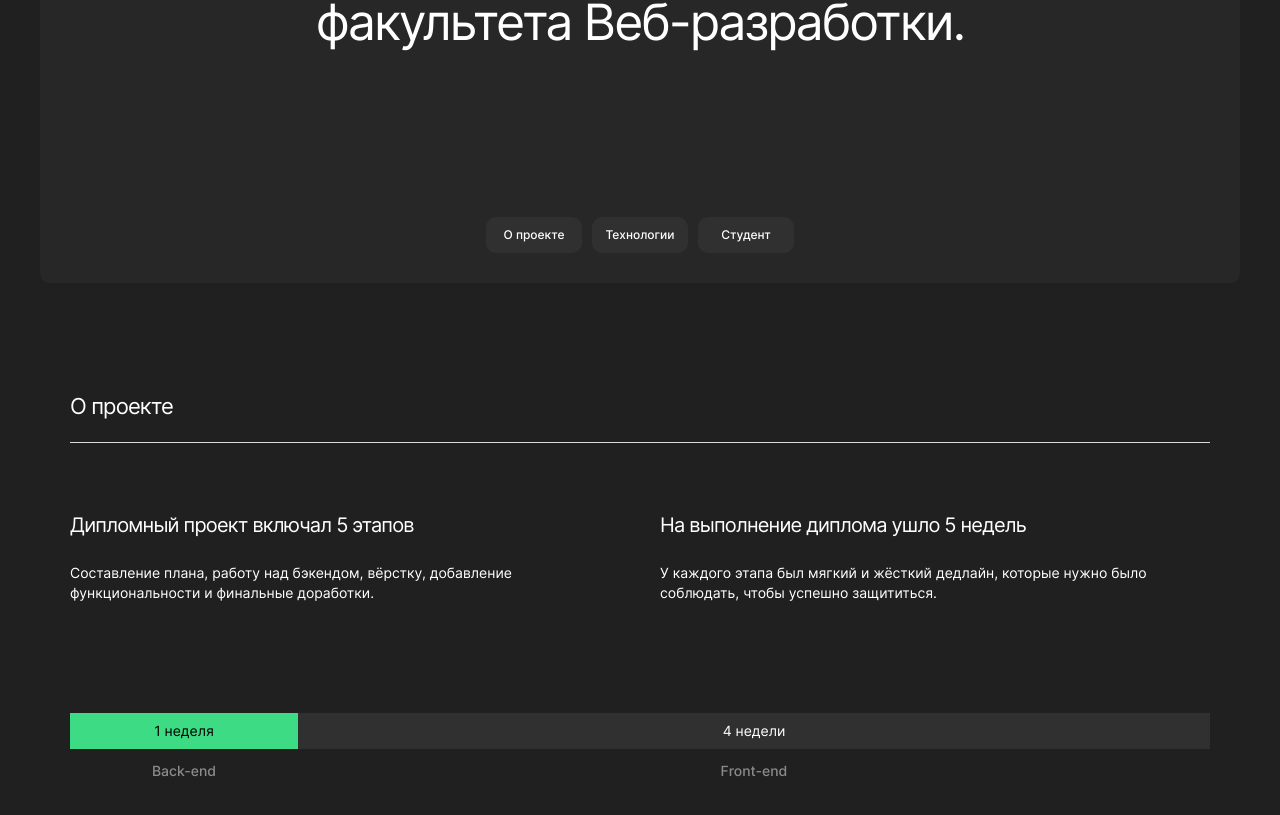
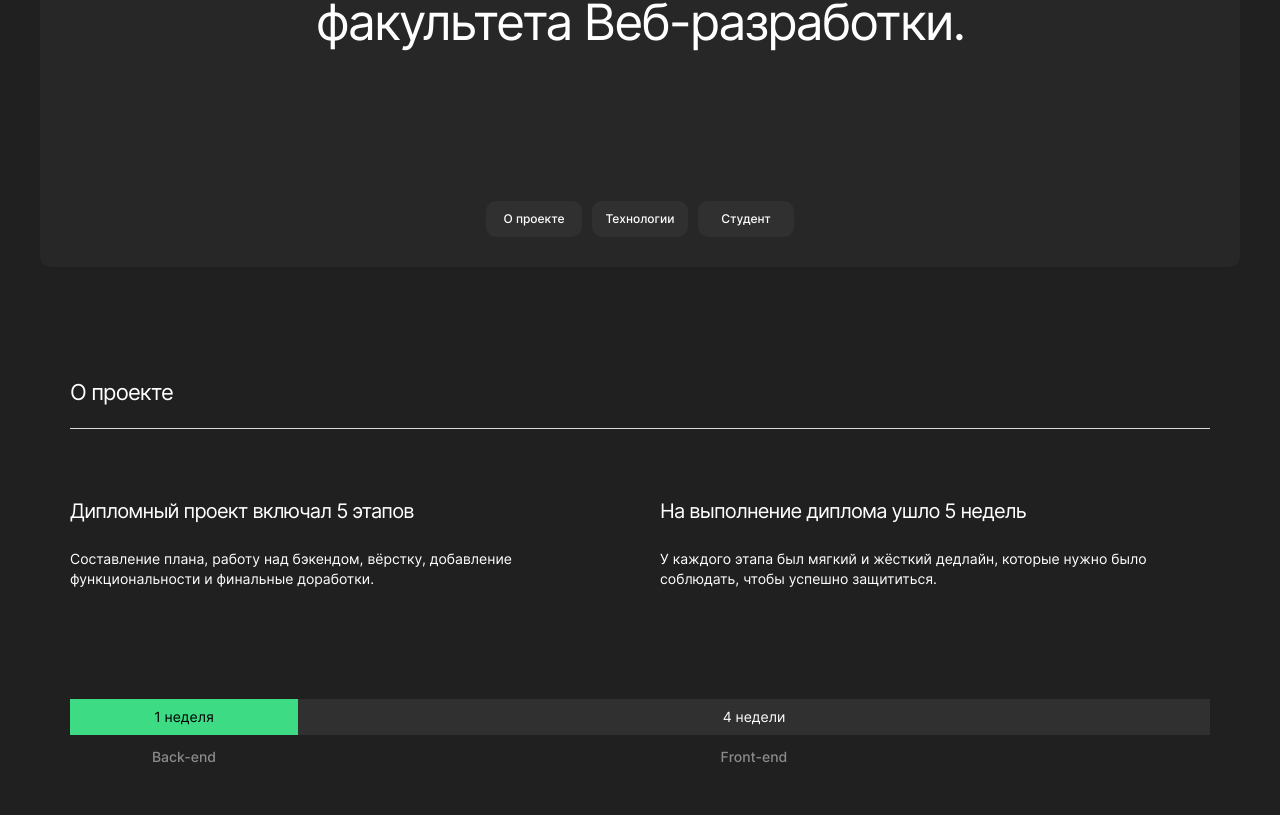
Before and after one commit to DenisIlyushin/movies-explorer-frontend, a React (Create React App) app: page / in a window 1280 px wide. Shown: the part 319-1134 px from the top of the page. Built offline with nearby package versions, Linux system fonts and the light colour scheme.

Commit message:
rev2: исправить ошибки верстки 1280
1280
https://disk.yandex.com/i/AY5AM_292wuO1w

```diff
--- a/src/components/AboutProject/AboutProject.css
+++ b/src/components/AboutProject/AboutProject.css
@@ -3,7 +3,7 @@
 }
 
 .about-project__content {
-  margin: 110px 70px 0;
+  margin: 112px 70px 0;
 }
 
 .about-project__title {
--- a/src/components/NavTab/NavTab.css
+++ b/src/components/NavTab/NavTab.css
@@ -1,4 +1,5 @@
 .nav-tab {
+  margin-top: 0;
   margin-bottom: 30px;
   padding: 0;
   display: flex;
```
